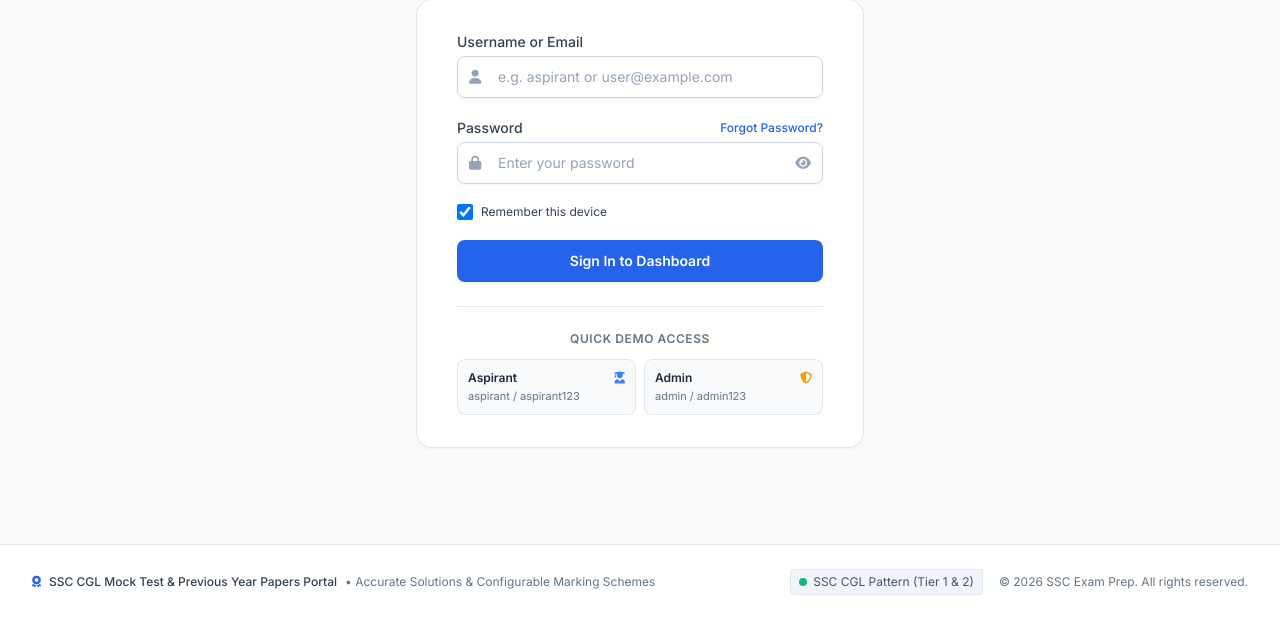
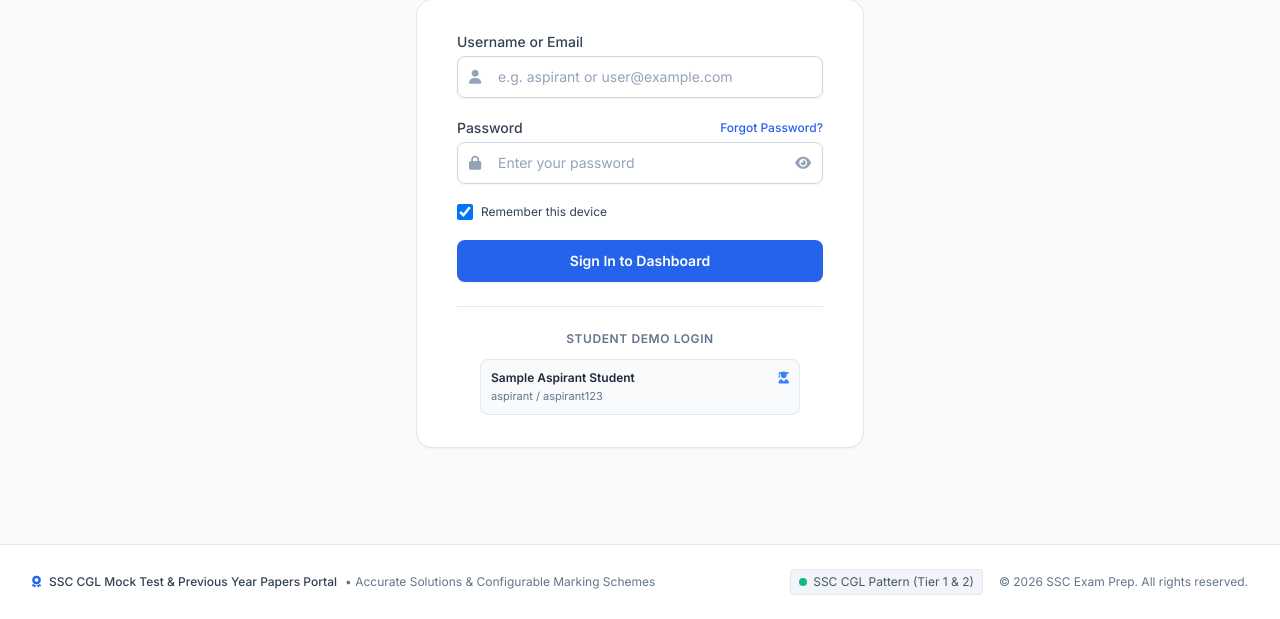
Before and after one commit to mlohithchintu0-create/ssc-cgl-portal, a Flask app: a page that uses templates/login.html in a window 1280 px wide. Shown: the part 290-909 px from the top of the page. Run offline with Flask 3, Linux system fonts and the light colour scheme; some libraries are stand-ins or nearby versions.

Commit message:
Secure admin access: remove public admin demo button

```diff
--- a/templates/login.html
+++ b/templates/login.html
@@ -70,25 +70,17 @@
                 </div>
             </form>
 
-            <!-- Quick Demo Credentials Box for Easy Evaluation -->
+            <!-- Student demo shortcut (Admin demo button removed for security) -->
             <div class="mt-6 pt-6 border-t border-slate-200">
-                <p class="text-xs font-semibold uppercase text-slate-500 tracking-wider text-center mb-3">Quick Demo Access</p>
-                <div class="grid grid-cols-2 gap-2 text-xs">
+                <p class="text-xs font-semibold uppercase text-slate-500 tracking-wider text-center mb-3">Student Demo Login</p>
+                <div class="max-w-xs mx-auto text-xs">
                     <button type="button" onclick="fillCredentials('aspirant', 'aspirant123')"
-                        class="p-2.5 rounded-lg border border-slate-200 bg-slate-50 hover:bg-blue-50 hover:border-blue-300 text-left transition-colors">
+                        class="w-full p-2.5 rounded-lg border border-slate-200 bg-slate-50 hover:bg-blue-50 hover:border-blue-300 text-left transition-colors">
                         <div class="font-semibold text-slate-800 flex items-center justify-between">
-                            <span>Aspirant</span>
+                            <span>Sample Aspirant Student</span>
                             <i class="fa-solid fa-user-graduate text-blue-500"></i>
                         </div>
                         <div class="text-[11px] text-slate-500 mt-0.5">aspirant / aspirant123</div>
-                    </button>
-                    <button type="button" onclick="fillCredentials('admin', 'admin123')"
-                        class="p-2.5 rounded-lg border border-slate-200 bg-slate-50 hover:bg-amber-50 hover:border-amber-300 text-left transition-colors">
-                        <div class="font-semibold text-slate-800 flex items-center justify-between">
-                            <span>Admin</span>
-                            <i class="fa-solid fa-shield-halved text-amber-500"></i>
-                        </div>
-                        <div class="text-[11px] text-slate-500 mt-0.5">admin / admin123</div>
                     </button>
                 </div>
             </div>
```
